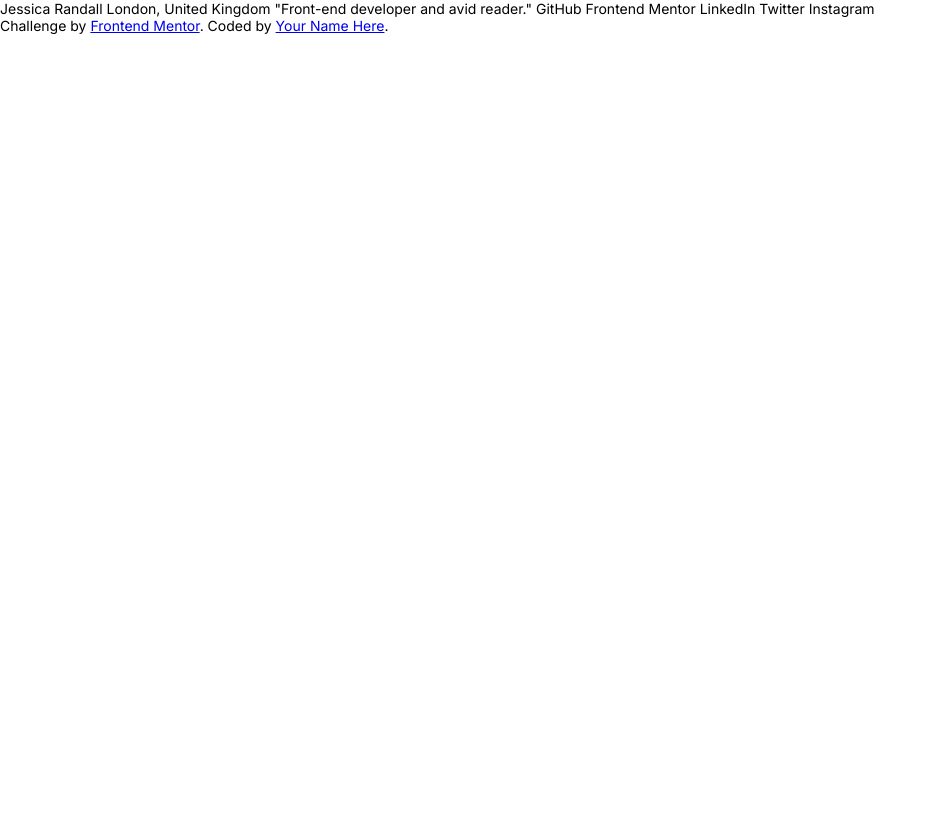
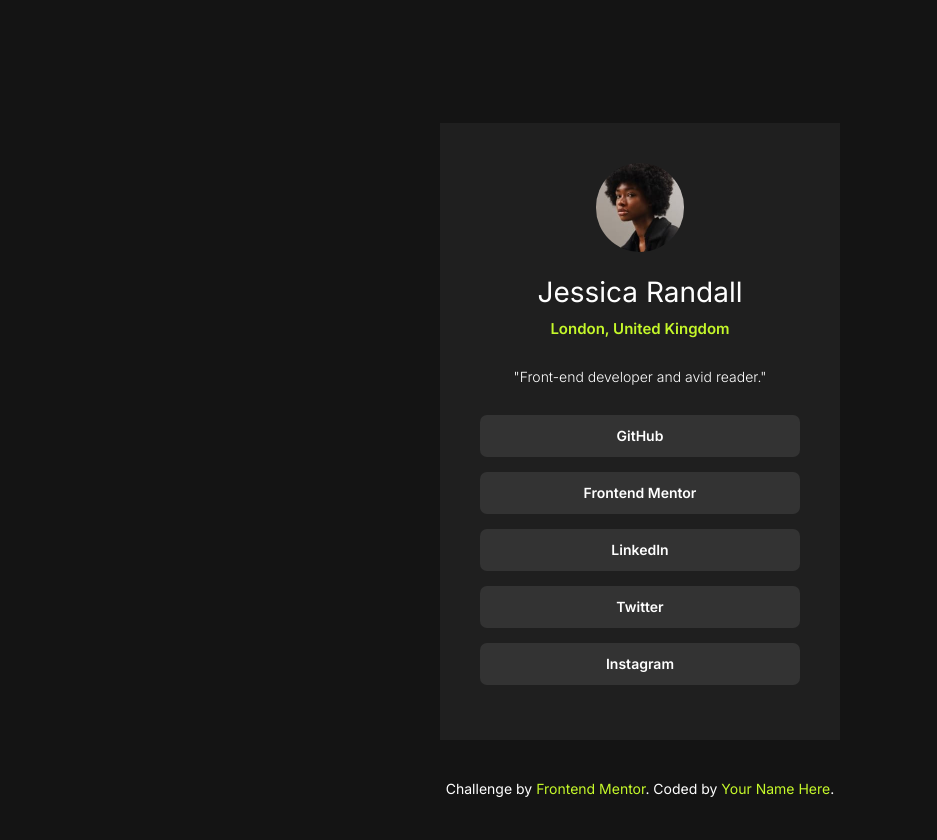
Before and after one commit to tyshawn-anthony/social-links-profile-challenge, a plain HTML site: page index.html in a window 1280 px wide. Shown: the whole page, without its empty margins (0-937 px from the left). Before the commit the page ends 800 px from the top, so only its background shows below. Drawn offline with Linux system fonts and the light colour scheme.

Commit message:
Final commit

```diff
--- a/index.html
+++ b/index.html
@@ -23,14 +23,32 @@
     <title>Tyshawn Anthony | Social Links Profile Challenge</title>
   </head>
   <body>
-    Jessica Randall London, United Kingdom "Front-end developer and avid
-    reader." GitHub Frontend Mentor LinkedIn Twitter Instagram
+    <main class="card">
+      <div class="user-info">
+        <img
+          src="assets/images/avatar-jessica.jpeg"
+          alt="Jessica Avatar Image"
+        />
+        <h1>Jessica Randall</h1>
+        <h2>London, United Kingdom</h2>
+        <p>"Front-end developer and avid reader."</p>
+      </div>
+      <div class="user-socials">
+        <a href="#">GitHub</a>
+        <a href="#">Frontend Mentor</a>
+        <a href="#">LinkedIn</a>
+        <a href="#">Twitter</a>
+        <a href="#">Instagram</a>
+      </div>
+    </main>
 
-    <div class="attribution">
-      Challenge by
-      <a href="https://www.frontendmentor.io?ref=challenge" target="_blank"
-        >Frontend Mentor</a
-      >. Coded by <a href="#">Your Name Here</a>.
-    </div>
+    <footer class="credit">
+      <p>
+        Challenge by
+        <a href="https://www.frontendmentor.io?ref=challenge" target="_blank"
+          >Frontend Mentor</a
+        >. Coded by <a href="#">Your Name Here</a>.
+      </p>
+    </footer>
   </body>
 </html>
--- a/style.css
+++ b/style.css
@@ -1,3 +1,10 @@
+:root {
+  --primary-color: hsl(75, 94%, 57%);
+  --grey-color-700: hsl(0, 0%, 20%);
+  --grey-color-800: hsl(0, 0%, 12%);
+  --grey-color-900: hsl(0, 0%, 8%);
+}
+
 * {
   margin: 0;
   padding: 0;
@@ -14,7 +21,91 @@ body {
 }
 
 body {
+  background-color: var(--grey-color-900);
   font-family: 'Inter', serif;
+  font-size: 1.4rem;
+  color: #fff;
+  height: 120vh;
+  display: flex;
+  flex-direction: column;
+  justify-content: center;
+  align-items: center;
+}
+
+a {
+  text-decoration: none;
+}
+
+.card {
+  background-color: var(--grey-color-800);
+  display: flex;
+  flex-direction: column;
+  align-items: center;
+  padding: 4rem;
+  text-align: center;
+  width: 40rem;
+}
+
+.card .user-info {
+  margin-bottom: 3rem;
+}
+
+.card .user-info img {
+  width: 35%;
+  border-radius: 50%;
+  margin-bottom: 2rem;
+}
+
+.card .user-info h1 {
   font-weight: 400;
-  font-size: 1.4rem;
+  margin-bottom: 1rem;
 }
+
+.card .user-info h2 {
+  font-weight: 600;
+  font-size: 1.5rem;
+  color: var(--primary-color);
+  margin-bottom: 3rem;
+}
+
+.card .user-info p {
+  font-weight: 300;
+}
+
+.card .user-socials {
+  display: flex;
+  flex-direction: column;
+  width: 100%;
+}
+
+.card .user-socials a {
+  background: var(--grey-color-700);
+  color: #fff;
+  font-weight: 600;
+  padding: 1.25rem;
+  margin-bottom: 1.5rem;
+  border-radius: 0.7rem;
+}
+
+.card .user-socials a:hover {
+  background-color: var(--primary-color);
+  color: var(--grey-color-700);
+}
+
+footer p {
+  margin: 4rem;
+}
+
+footer a {
+  color: var(--primary-color);
+}
+
+footer a:hover {
+  color: lightgreen;
+}
+
+@media (max-height: 720px) {
+  .card {
+    margin-top: 10rem;
+  }
+}
```
Also changed, not shown: 2 other files.
